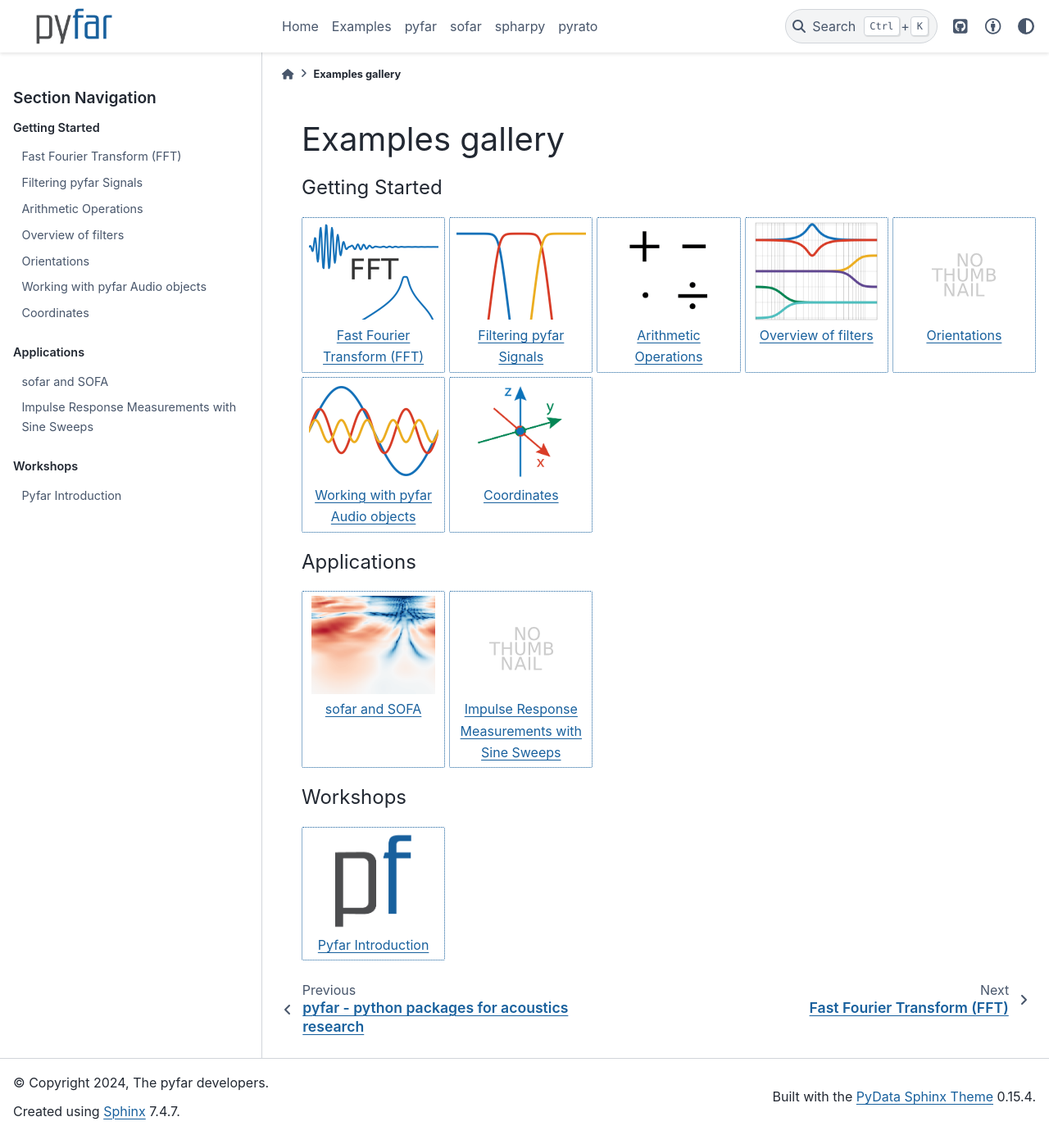
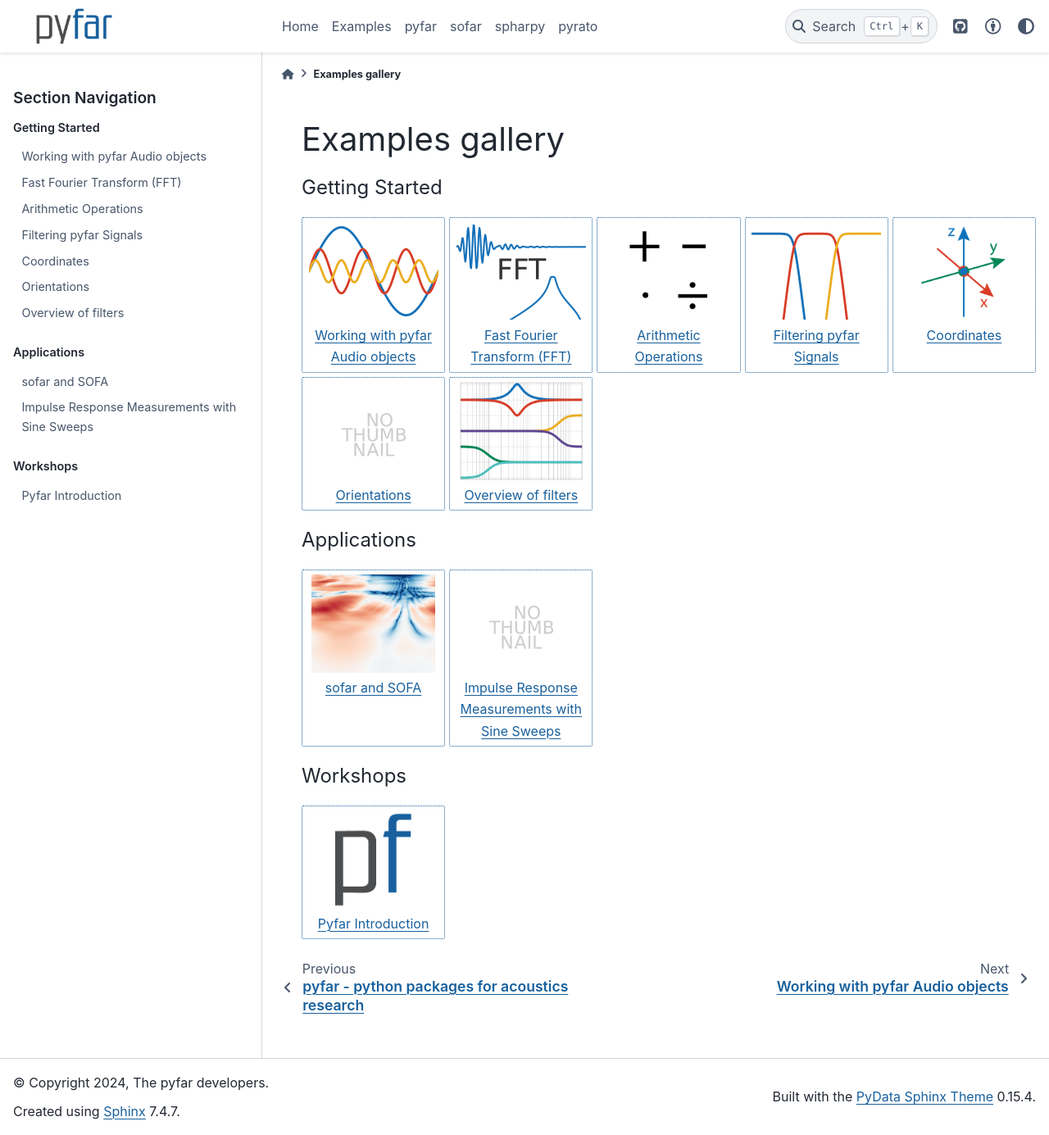
Before and after one commit to pyfar/gallery, a Sphinx documentation site: the page built from docs/examples_gallery.rst, in a window 1280 px wide and 1385 px high. Shown: the whole window at 82% size. Built offline with Sphinx 7.4.7 and the PyData theme 0.15.4, drawn with Linux system fonts in a browser that asks for light colours; pages that are not in the unit, such as notebooks, are missing from menus; some of the changed lines change nothing that is shown.

Commit message:
sort notebooks

```diff
--- a/docs/examples_gallery.rst
+++ b/docs/examples_gallery.rst
@@ -7,25 +7,23 @@ Examples gallery
    :caption: Getting Started
    :name: getting_started
    :glob:
-   :reversed:
 
+   gallery/interactive/pyfar_audio_objects.ipynb
+   gallery/interactive/fast_fourier_transform.ipynb
+   gallery/interactive/pyfar_arithmetics.ipynb
+   gallery/interactive/pyfar_filtering.ipynb
    gallery/interactive/pyfar_coordinates.ipynb
-   gallery/interactive/pyfar_audio_objects.ipynb
    gallery/interactive/pyfar_orientations.ipynb
    gallery/interactive/pyfar_filter_types.ipynb
-   gallery/interactive/pyfar_arithmetics.ipynb
-   gallery/interactive/pyfar_filtering.ipynb
-   gallery/interactive/fast_fourier_transform.ipynb
 
 
 .. nbgallery::
    :caption: Applications
    :name: applications
    :glob:
-   :reversed:
 
+   gallery/interactive/sofar_introduction.ipynb
    gallery/static/impulse_response_measurement.ipynb
-   gallery/interactive/sofar_introduction.ipynb
    gallery/static/binaural_synthesis.ipynb
 
 
@@ -33,6 +31,5 @@ Examples gallery
    :caption: Workshops
    :name: workshops
    :glob:
-   :reversed:
 
    gallery/interactive/pyfar_introduction.ipynb
```
